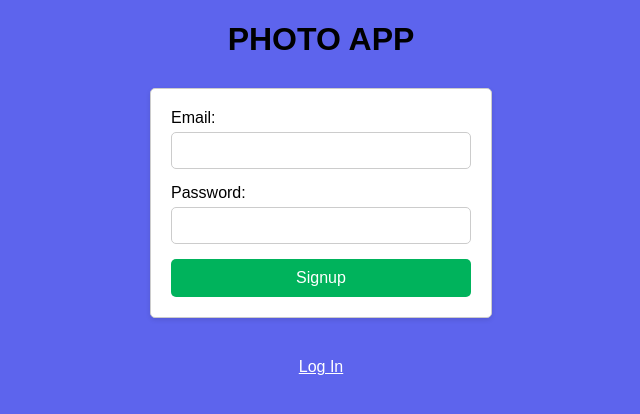
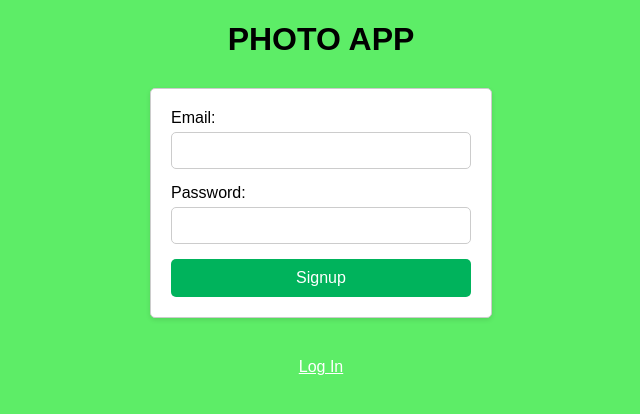
Before and after one commit to bhumikabharadwaj/photo_app, a Flask app: page /signup in a window 1280 px wide. Shown: the top 414 px of the page, without its empty margins (319-959 px from the left). Run offline with Flask 3, Linux system fonts and the light colour scheme.

Commit message:
Update signup.html

```diff
--- a/templates/signup.html
+++ b/templates/signup.html
@@ -10,7 +10,7 @@
             font-family: Arial, sans-serif;
             text-align: center;
             margin: 20px;
-            background-color: #5d64ed;
+            background-color: #5ded67;
         }
 
         h1 {
```
